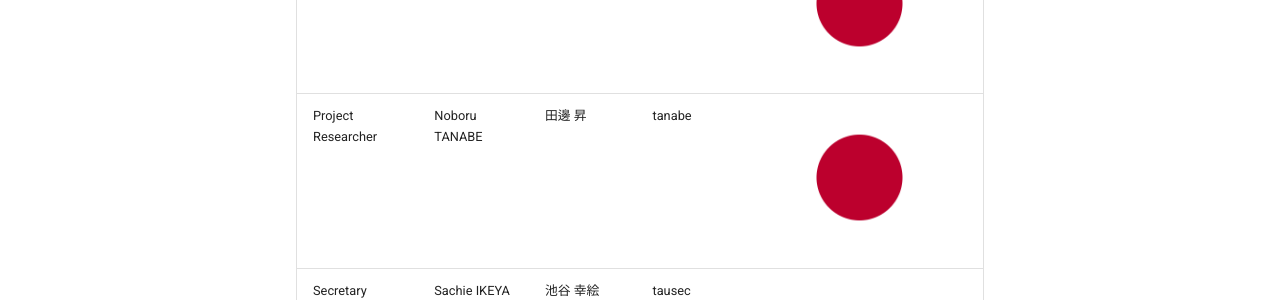
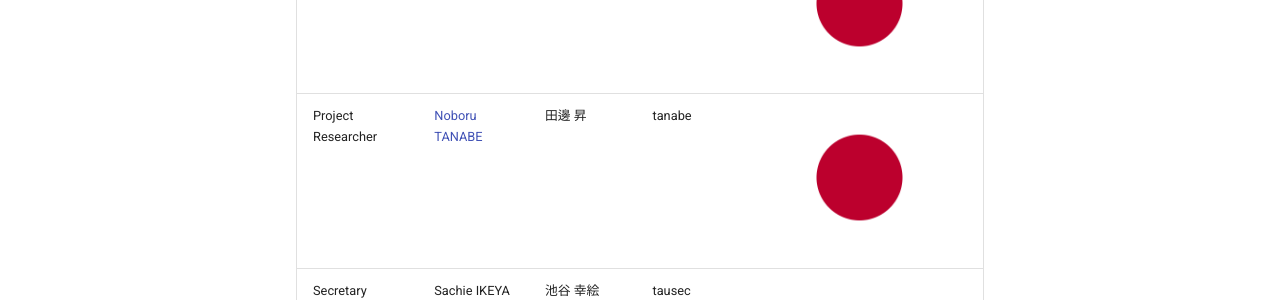
Before and after one commit to Yukayo/taura-lab, an MkDocs documentation site: the page built from docs/members.md, in a window 1280 px wide. Shown: the part 543-843 px from the top of the page. Built offline with MkDocs 1.6.1 and Material for MkDocs 9.7.7, drawn with Linux system fonts in a browser that asks for light colours.

Commit message:
Update members.md

```diff
--- a/docs/members.md
+++ b/docs/members.md
@@ -6,7 +6,7 @@ Each member's e-mail address is _account_ [at] eidos.ic.i.u-tokyo.ac.jp.
 |---|---|---|---|---|
 |Professor|[Kenjiro TAURA](http://www.eidos.ic.i.u-tokyo.ac.jp/~tau/) |田浦 健次朗|tau|<img src="/img/Flag_of_Japan.png" height="20">|
 |Assistant Professor|[Shigeyuki SATO](http://www.eidos.ic.i.u-tokyo.ac.jp/~sato/) |佐藤 重幸|sato|<img src="/img/Flag_of_Japan.png" height="20">|
-|Project Researcher|Noboru TANABE|田邊 昇|tanabe|<img src="/img/Flag_of_Japan.png" height="20">|
+|Project Researcher|[Noboru TANABE](https://www.linkedin.com/in/noboru-tanabe-8014846a/)|田邊 昇|tanabe|<img src="/img/Flag_of_Japan.png" height="20">|
 |Secretary|Sachie IKEYA|池谷 幸絵|tausec|<img src="/img/Flag_of_Japan.png" height="20">|
 |Doctoral Course Student|Haruhiro YOSHIMOTO|吉本 晴洋|hy|<img src="/img/Flag_of_Japan.png" height="20">|
 |Doctoral Course Student|Christian HELM|ヘルム クリスティアン |christian|<img src="/img/Flag_of_German.png" height="20">|
```
